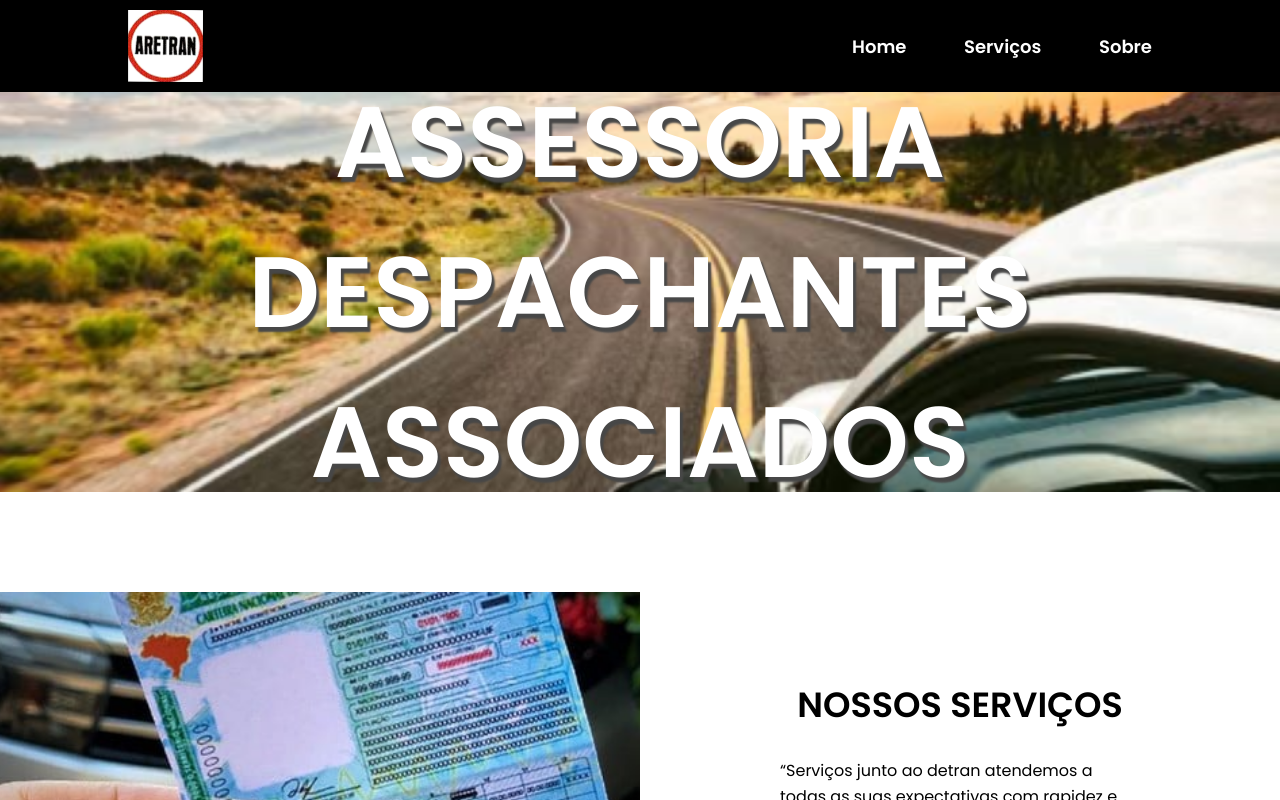
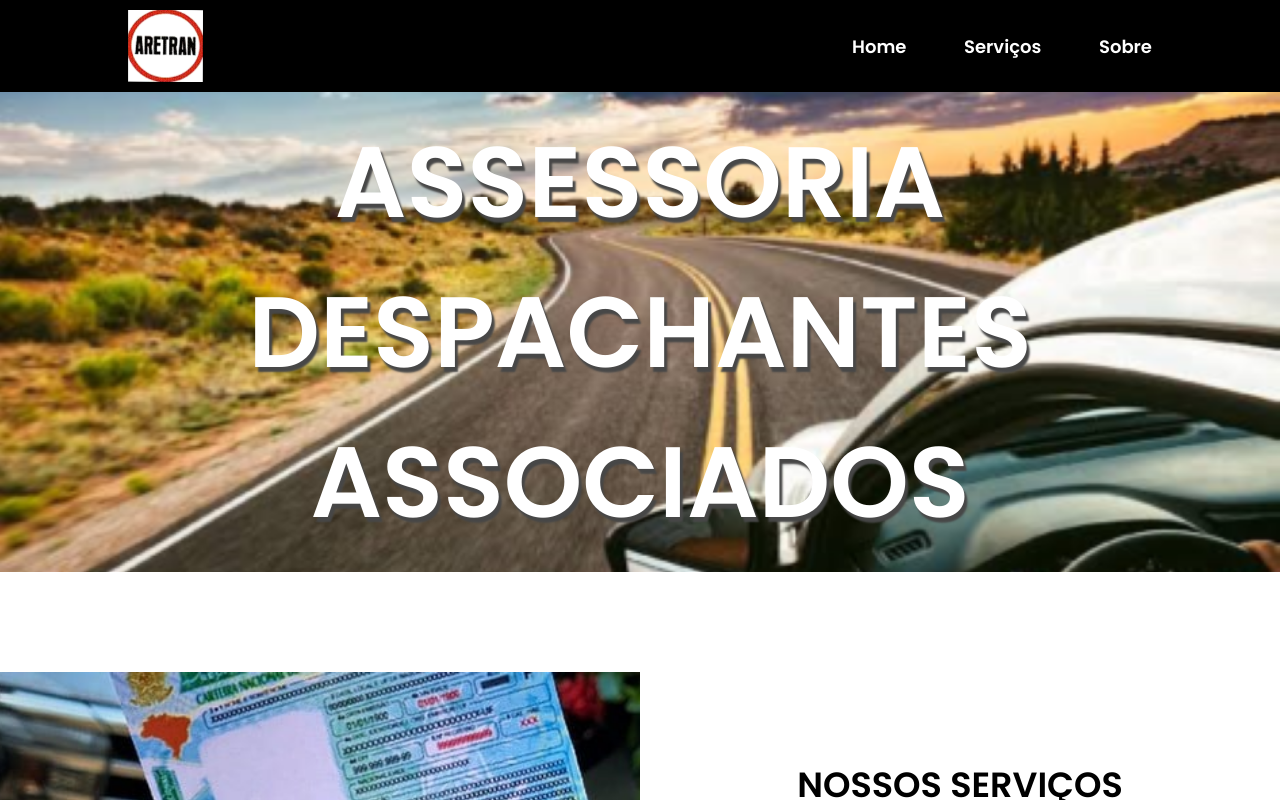
Before and after one commit to AndersonGL/Aretran-Despachantes, a React (Create React App) app: page / in a window 1280 px wide. Shown: the top 800 px of the page. Built offline with nearby package versions, Linux system fonts and the light colour scheme.

Commit message:
Update style.css

```diff
--- a/src/paginas/Home/style.css
+++ b/src/paginas/Home/style.css
@@ -1,6 +1,6 @@
 .secao-banner {
   width: 100%;
-  height: 50vh;
+  height: 60vh;
   margin-bottom: 100px;
   display: flex;
   align-items: center;
```
